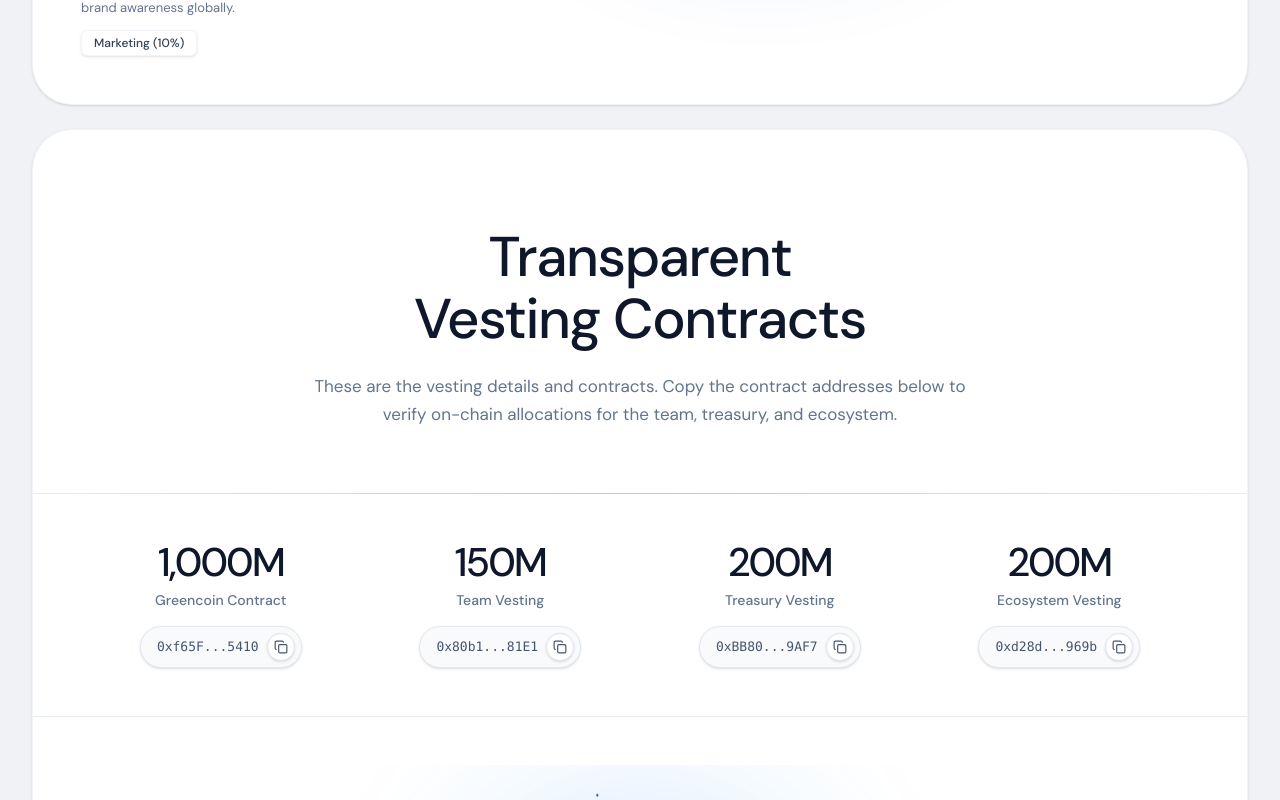
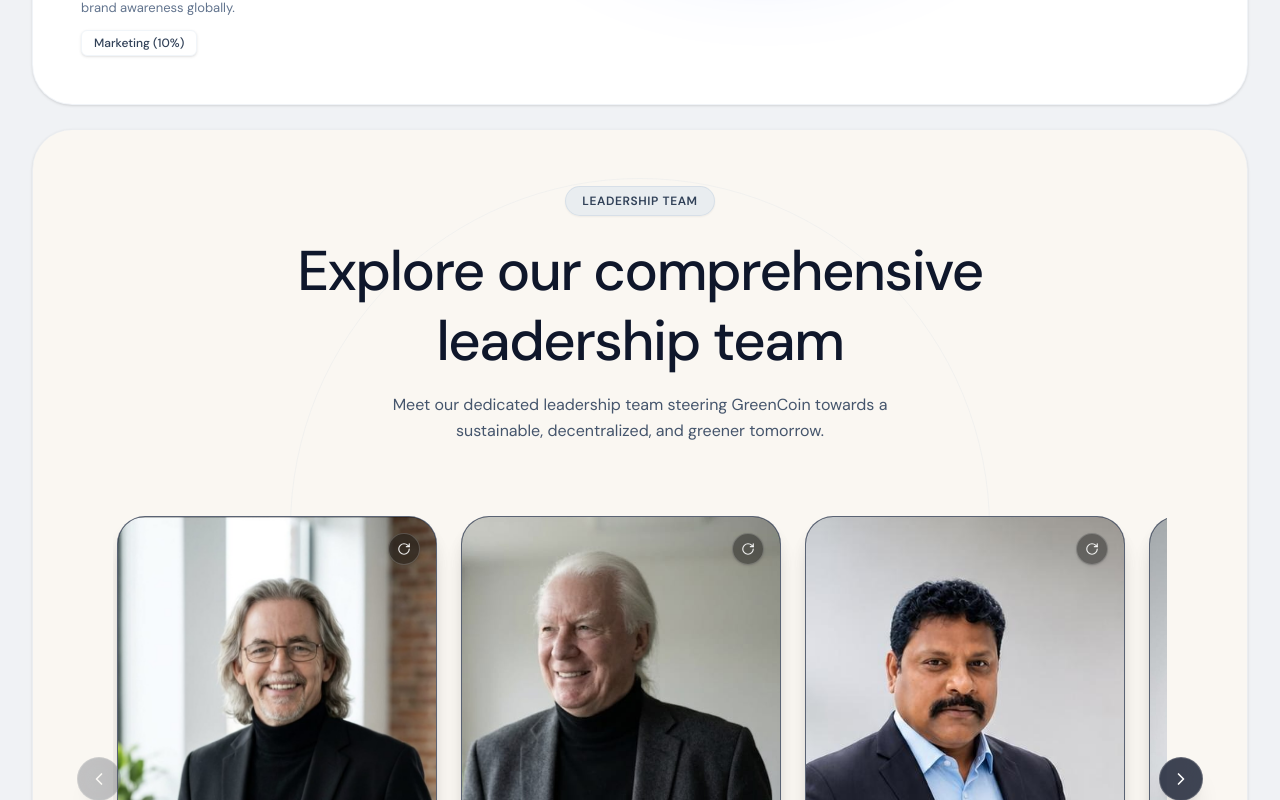
Before and after one commit to Deepakramki/GEC, a React (Vite) app: page / in a window 1280 px wide. Shown: the part 4040-4840 px from the top of the page. Built offline with nearby package versions, Linux system fonts and the light colour scheme.

Commit message:
Recover and activate Team Section completely

```diff
--- a/src/components/HumanitarianSection.tsx
+++ b/src/components/HumanitarianSection.tsx
@@ -3,7 +3,7 @@
 
 export const HumanitarianSection: React.FC = () => {
   return (
-    <section id="about" className="w-full max-w-[1400px] mx-auto mt-6 bg-[#0B1021] rounded-[40px] p-6 sm:p-10 lg:p-12 shadow-sm overflow-hidden">
+    <section className="w-full max-w-[1400px] mx-auto mt-6 bg-[#0B1021] rounded-[40px] p-6 sm:p-10 lg:p-12 shadow-sm overflow-hidden">
       <div className="hum-header flex flex-col items-center mb-16 text-center">
         <span className="bg-white/5 text-slate-300 px-5 py-2 rounded-full text-[13px] font-medium mb-8 border border-white/10">
           Humanitarian Impact
--- a/src/pages/HomePage.tsx
+++ b/src/pages/HomePage.tsx
@@ -10,6 +10,7 @@
 import { StagesOfWork } from '../components/StagesOfWork';
 import { HumanitarianSection } from '../components/HumanitarianSection';
 import { AllocationSection } from '../components/AllocationSection';
+import { TeamSection } from '../components/TeamSection';
 import { VestingSection } from '../components/VestingSection';
 import { FooterSection } from '../components/FooterSection';
 import { FAQSection } from '../components/FAQSection';
@@ -80,6 +81,9 @@
       {/* Allocation Section */}
       <ScrollReveal><AllocationSection /></ScrollReveal>
 
+      {/* Team Section */}
+      <ScrollReveal><TeamSection /></ScrollReveal>
+
       {/* Vesting Section */}
       <ScrollReveal><VestingSection /></ScrollReveal>
 
```
